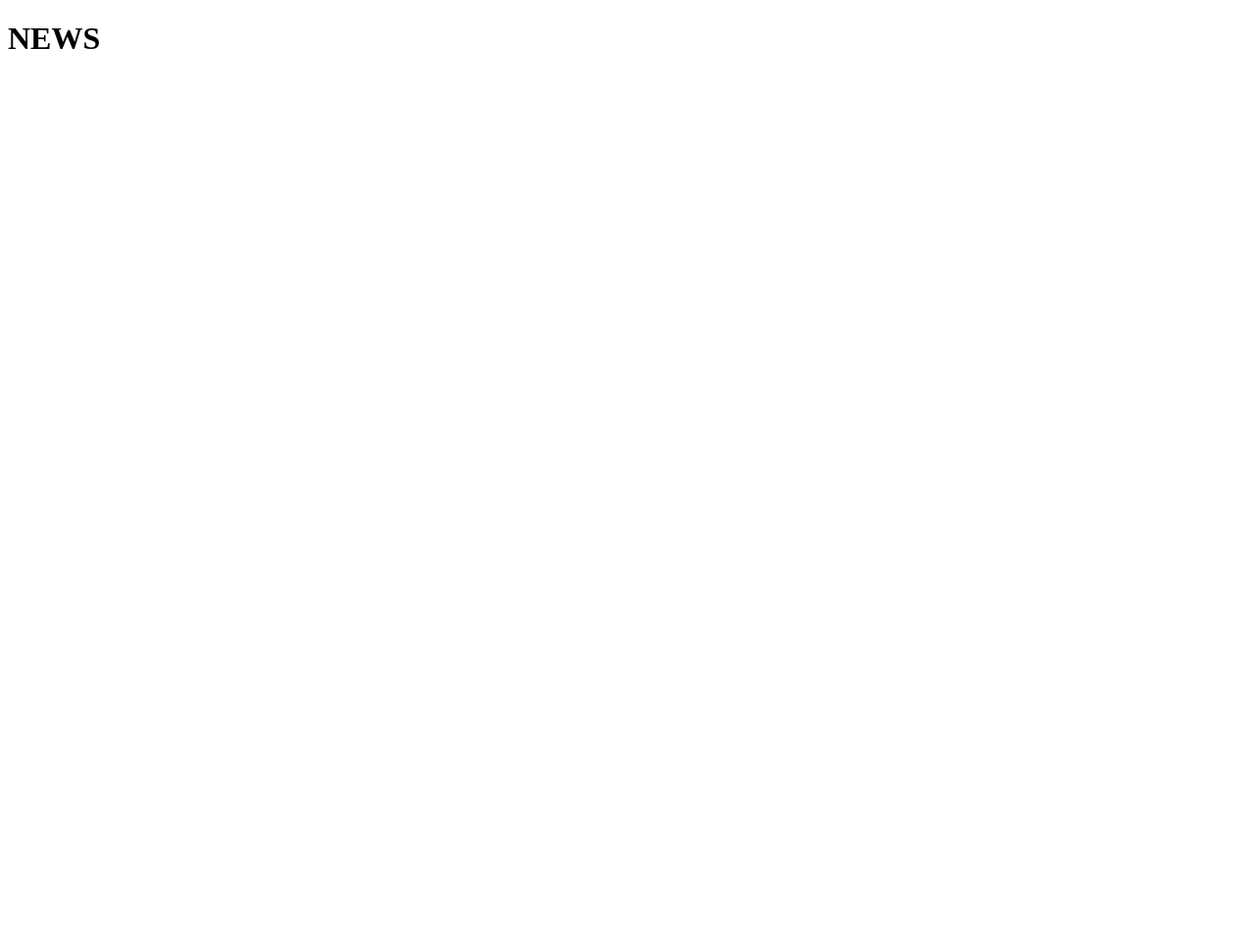
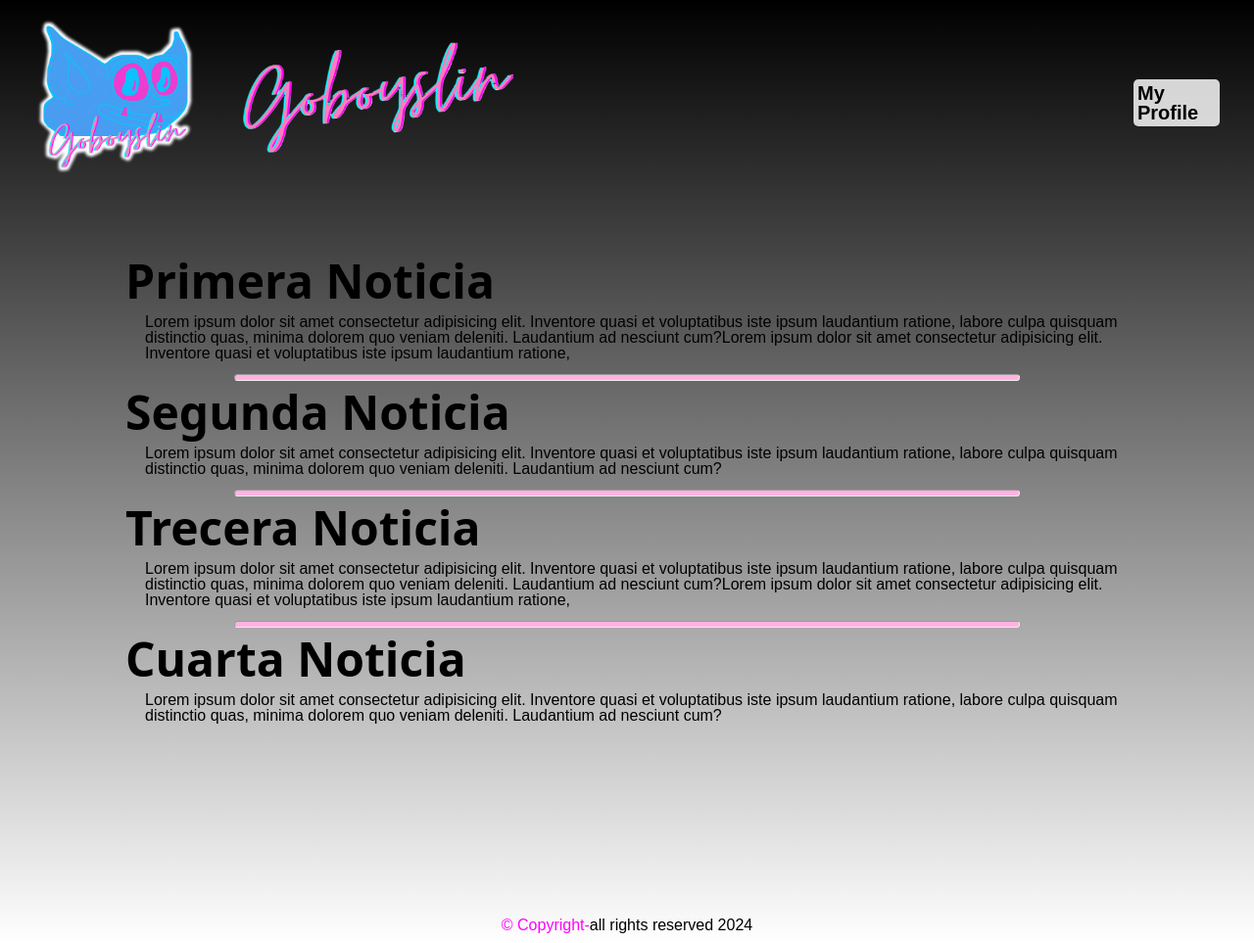
Before and after one commit to AriDenegri/goboyslin, a plain HTML site: page news.html in a window 1280 px wide. Shown: the whole page at 98% size. Before the commit the page ends 800 px from the top, so only its background shows below. Drawn offline with Linux system fonts and the light colour scheme; a web font is replaced by a local one.

Commit message:
Added secction news

```diff
--- a/index.html
+++ b/index.html
@@ -57,7 +57,7 @@
                             labore culpa quisquam distinctio quas, minima dolorem quo veniam deleniti. Laudantium ad nesciunt cum?Lorem ipsum dolor sit amet consectetur adipisicing elit.
                             Inventore quasi et voluptatibus iste ipsum laudantium ratione,
                         </p>
-                        <a class="content--button button-plus animated-text-u" href="/albums.html">+</a>
+                        <a class="content--button button-plus animated-text-u" href="/news.html">+</a>
                     </div>
                     <div class="contenido" id="contenido2">
                         <!-- Contenido para "Sobre La Cueva" -->
@@ -67,7 +67,7 @@
                             Inventore quasi et voluptatibus iste ipsum laudantium ratione,
                             labore culpa quisquam distinctio quas, minima dolorem quo veniam deleniti. Laudantium ad nesciunt cum?
                         </p>
-                        <a class="content--button button-plus animated-text-u" href="/albums.html">+</a>
+                        <a class="content--button button-plus animated-text-u" href="/about.html">+</a>
 
                     </div>
                     <div class="contenido" id="contenido3">
@@ -88,7 +88,7 @@
                             Inventore quasi et voluptatibus iste ipsum laudantium ratione,
                             labore culpa quisquam distinctio quas, minima dolorem quo veniam deleniti. Laudantium ad nesciunt cum?
                         </p>
-                        <a class="content--button button-plus animated-text-u" href="/albums.html">+</a>
+                        <a class="content--button button-plus animated-text-u" href="/shop.html">+</a>
                     </div>
                     <div class="contenido" id="contenido5">
                         <!-- Contenido para "Individual Track" -->
@@ -98,14 +98,14 @@
                             Inventore quasi et voluptatibus iste ipsum laudantium ratione,
                             labore culpa quisquam distinctio quas, minima dolorem quo veniam deleniti. Laudantium ad nesciunt cum?
                         </p>
-                        <a class="content--button button-plus animated-text-u" href="/albums.html">+</a>
+                        <a class="content--button button-plus animated-text-u" href="/tracks.html">+</a>
                     </div>
             </div>
     </main>
     <script src="script.js"></script>
     <footer>
         <div class="footer__anchor">
-            <a>© Copyright all rights reserved 2024</a>
+            <a style="color: #ff00ff;">© Copyright-</a><a> all rights reserved 2024</a>
         </div>
     </footer>
 </body>
--- a/news.html
+++ b/news.html
@@ -4,6 +4,9 @@
     <meta charset="UTF-8">
     <meta name="viewport" content="width=device-width, initial-scale=1.0">
     <link rel="stylesheet" href="index.html"/>
+    <link rel="stylesheet" href="styles.css"/>
+    <link rel="stylesheet" href="stylesN.css"/>
+    <link rel="stylesheet" href="reset.css"/>
     <!-- Tipografias Importadas de Google Fonts -->
     <link rel="preconnect" href="https://fonts.googleapis.com">
     <link rel="preconnect" href="https://fonts.gstatic.com" crossorigin>
@@ -16,6 +19,70 @@
     <link rel="icon" type="image/x-icon" href="/Goblin_Def.png">
 </head>
 <body>
-    <h1>NEWS</h1>
+    <header>
+        <nav class="nav">
+            <div class="list--title">
+                <a href="/index.html"><img class="nav__img" src="/logo-gob.png" alt="logo__nav"></a>
+                <img src="title-logo.png" class="nav__img title--nav"></img>
+            </div>
+            <ul class="nav__list">
+                <li class="nav__item item--button"><a id="button" class="nav__link link--button button-news" href="/profile.html">My Profile</a></li>
+            </ul>
+        </nav>
+    </header>
+
+    <main>
+            <div class="container">
+                    <div>
+                        <!-- Contenido para "News" -->
+                        <h1 class="h2__slides animated-text">Primera Noticia</h1>
+
+                        <p class="animated-text-r text-slide">Lorem ipsum dolor sit amet consectetur adipisicing elit.
+                            Inventore quasi et voluptatibus iste ipsum laudantium ratione,
+                            labore culpa quisquam distinctio quas, minima dolorem quo veniam deleniti. Laudantium ad nesciunt cum?Lorem ipsum dolor sit amet consectetur adipisicing elit.
+                            Inventore quasi et voluptatibus iste ipsum laudantium ratione,
+                        </p>
+                    </div>
+                    <hr>
+                    <div>
+                        <!-- Contenido para "Sobre La Cueva" -->
+                        <h1 class="h2__slides animated-text">Segunda Noticia</h1>
+
+                        <p class="animated-text-r text-slide">Lorem ipsum dolor sit amet consectetur adipisicing elit.
+                            Inventore quasi et voluptatibus iste ipsum laudantium ratione,
+                            labore culpa quisquam distinctio quas, minima dolorem quo veniam deleniti. Laudantium ad nesciunt cum?
+                        </p>
+
+                    </div>
+                    <hr>
+                    <div>
+                        <!-- Contenido para "News" -->
+                        <h1 class="h2__slides animated-text">Trecera Noticia</h1>
+
+                        <p class="animated-text-r text-slide">Lorem ipsum dolor sit amet consectetur adipisicing elit.
+                            Inventore quasi et voluptatibus iste ipsum laudantium ratione,
+                            labore culpa quisquam distinctio quas, minima dolorem quo veniam deleniti. Laudantium ad nesciunt cum?Lorem ipsum dolor sit amet consectetur adipisicing elit.
+                            Inventore quasi et voluptatibus iste ipsum laudantium ratione,
+                        </p>
+                    </div>
+                    <hr>
+                    <div>
+                        <!-- Contenido para "Sobre La Cueva" -->
+                        <h1 class="h2__slides animated-text">Cuarta Noticia</h1>
+
+                        <p class="animated-text-r text-slide">Lorem ipsum dolor sit amet consectetur adipisicing elit.
+                            Inventore quasi et voluptatibus iste ipsum laudantium ratione,
+                            labore culpa quisquam distinctio quas, minima dolorem quo veniam deleniti. Laudantium ad nesciunt cum?
+                        </p>
+
+                    </div>
+            </div>
+    </main>
+    <script src="script.js"></script>
+    <footer>
+        <div class="footer__anchor">
+            <a style="color: #ff00ff;">© Copyright-</a><a> all rights reserved 2024</a>
+        </div>
+    </footer>
 </body>
 </html>
--- /dev/null
+++ b/stylesN.css
@@ -0,0 +1,3 @@
+.button-news {
+    width: 10vh;
+}
```
Also changed, not shown: profile.html (+2 -0 lines).
